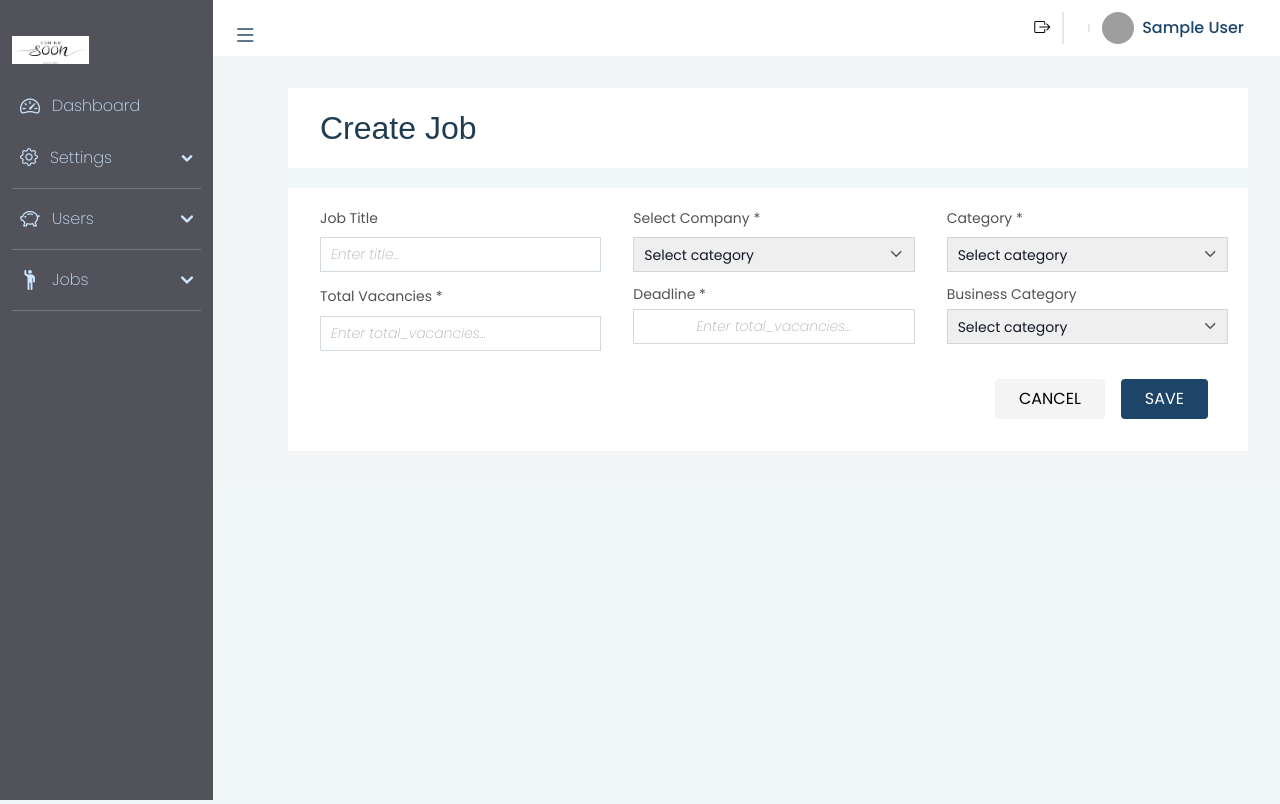
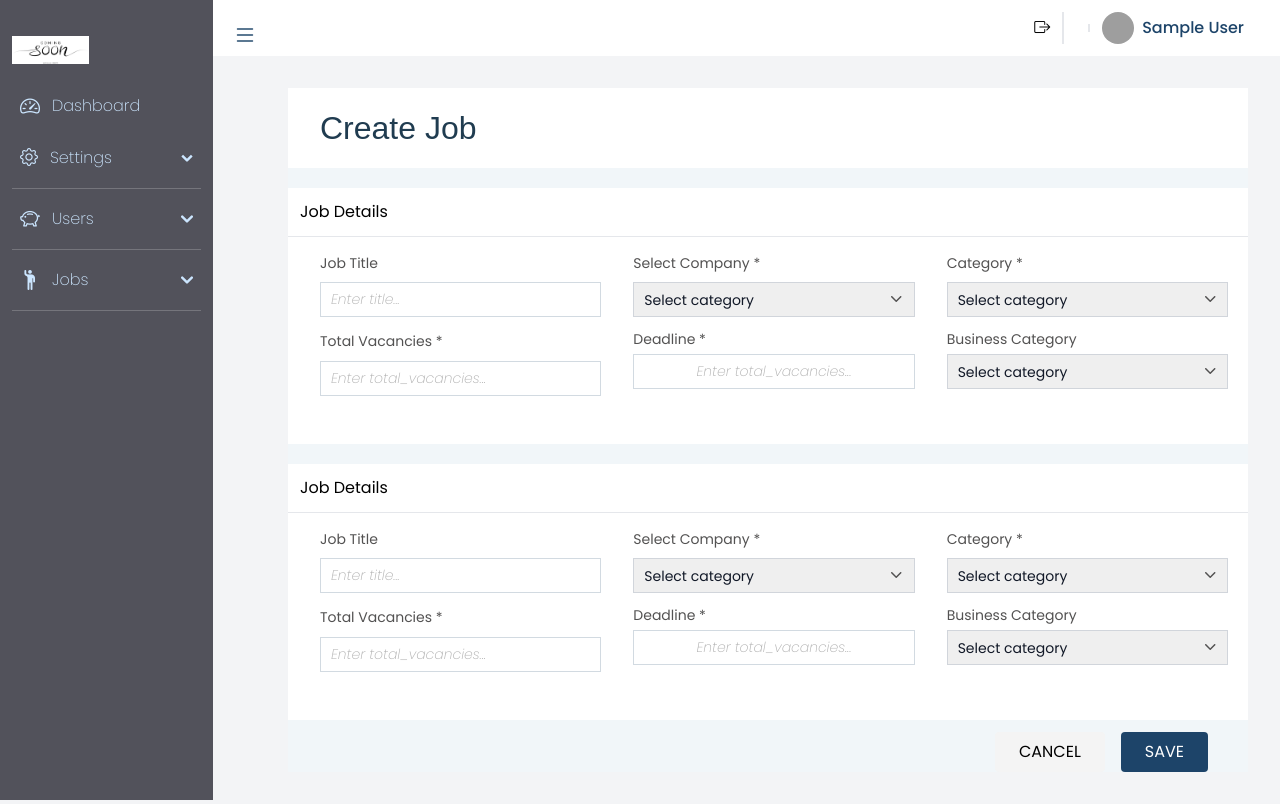
Before and after one commit to HDYadav/naka_front_end, a React (Create React App) app: page /create_job in a window 1280 px wide. Built offline with nearby package versions, Linux system fonts and the light colour scheme; no server answers; sample sign-in values are in the browser's storage; grey boxes are pictures that could not be loaded.

Commit message:
create job UI improved

```diff
--- a/src/components/company/CreateJob.js
+++ b/src/components/company/CreateJob.js
@@ -200,7 +200,6 @@ const CreateJob = () => {
             </div>
           </div>
 
-          <section className="bg-white mt-5 pt-5 py-8">
           <Formik
             initialValues={initialValues}
             validationSchema={validationSchema}
@@ -208,8 +207,10 @@ const CreateJob = () => {
           >
             {({ isSubmitting }) => (
               <Form id="companyProfileForm" encType="multipart/form-data">
-                  <div className="flex px-5 justify-between mb-4">
-                    <div className="ps-3 gap-x-8 justify-around font-poppins flex-wrap grid grid-cols-3">
+                <section className="bg-white mt-5 pt-0 py-8">
+                  <h3 className="text-base p-3 border-b border-gray-200 mb-4">Job Details</h3>
+                  <div className="flex px-5 justify-between mb-4 w-full">
+                    <div className="ps-3 gap-x-8 justify-around font-poppins flex-wrap grid grid-cols-3 w-full">
                       <Field name="job_title">
                         {({ field }) => (
                           <div className="mb-3">
@@ -385,6 +386,188 @@ const CreateJob = () => {
                       </div>
                     </div>
                   </div>
+                </section>
+
+                <section className="bg-white mt-5 pt-0 py-8">
+                  <h3 className="text-base p-3 border-b border-gray-200 mb-4">Job Details</h3>
+                  <div className="flex px-5 justify-between mb-4 w-full">
+                    <div className="ps-3 gap-x-8 justify-around font-poppins flex-wrap grid grid-cols-3 w-full">
+                      <Field name="job_title">
+                        {({ field }) => (
+                          <div className="mb-3">
+                            <label
+                              htmlFor="job_title"
+                              className="block mb-2 text-535252 text-16 font-400 text-535252"
+                            >
+                              Job Title
+                            </label>
+                            <input
+                              {...field}
+                              className="inputBorder text-sm block w-full p-2.5 italic"
+                              type="text"
+                              placeholder="Enter title..."
+                              onKeyUp={handleKeyUp}
+                            />
+                            <ErrorMessage
+                              name="job_title"
+                              component="div"
+                              className="text-red-500 text-sm"
+                            />
+                          </div>
+                        )}
+                      </Field>
+
+                      <Field name="Select Company *">
+                        {({ field }) => (
+                          <div>
+                            <label
+                              htmlFor="display_name"
+                              className="block mb-2 text-535252 text-16  font-400"
+                            >
+                              Select Company *
+                            </label>
+
+                            <Field
+                              as="select"
+                              id="business_category"
+                              name="business_category"
+                              className="form-select border border-gray-300 text-gray-900 text-sm block w-full px-2.5"
+                            >
+                              <option value="">Select category</option>
+                              <option value="1">Group 1</option>
+                              <option value="2">Group 2</option>
+                              <option value="3">Group 3</option>
+                              <option value="4">Group 4</option>
+                              <option value="5">Group 5</option>
+                            </Field>
+
+                            <ErrorMessage
+                              name="select_company"
+                              component="div"
+                              className="text-red-500 text-sm"
+                            />
+                          </div>
+                        )}
+                      </Field>
+
+                      <Field name="Category">
+                        {({ field }) => (
+                          <div>
+                            <label
+                              htmlFor="Category"
+                              className="block mb-2  text-535252 text-16  font-400 "
+                            >
+                              Category *
+                            </label>
+
+                            <Field
+                              as="select"
+                              id="category"
+                              name="category"
+                              className="form-select border border-gray-300 text-gray-900 text-sm block w-full px-2.5"
+                            >
+                              <option value="">Select category</option>
+                              <option value="1">Group 1</option>
+                              <option value="2">Group 2</option>
+                              <option value="3">Group 3</option>
+                              <option value="4">Group 4</option>
+                              <option value="5">Group 5</option>
+                            </Field>
+
+                            <ErrorMessage
+                              name="category"
+                              component="div"
+                              className="text-red-500 text-sm"
+                            />
+                          </div>
+                        )}
+                      </Field>
+
+                      <Field name="type">
+                        {({ field }) => (
+                          <div>
+                            <div className="mb-2">
+                              <label
+                                htmlFor="types"
+                                className="mb-1 text-535252 text-16 font-400"
+                              >
+                                Total Vacancies *
+                              </label>
+                            </div>
+
+                            <input
+                              {...field}
+                              className="inputBorder text-sm block w-full p-2.5 italic"
+                              type="text"
+                              placeholder="Enter total_vacancies..."
+                              onKeyUp={handleKeyUp}
+                            />
+                            <ErrorMessage
+                              name="total_vacancies"
+                              component="div"
+                              className="text-red-500 text-sm"
+                            />
+                          </div>
+                        )}
+                      </Field>
+
+                      <Field name="Deadline">
+                        {({ field }) => (
+                          <div>
+                            <div className="pe-2 flex self-end w-full text-center">
+                              <label
+                                htmlFor="Deadline *"
+                                className="mb-1 text-535252 text-16 font-400"
+                              >
+                                Deadline *
+                              </label>
+                            </div>
+
+                            <input
+                              {...field}
+                              className="flex items-center p-1 w-full text-center text-gray-500"
+                              type="text"
+                              placeholder="Enter total_vacancies..."
+                              onKeyUp={handleKeyUp}
+                            />
+                            <ErrorMessage
+                              name="total_vacancies"
+                              component="div"
+                              className="text-red-500 text-sm"
+                            />
+                          </div>
+                        )}
+                      </Field>
+
+                      <div className="">
+                        <label
+                          htmlFor="business_category"
+                          className="block mb-1 text-535252 text-16 font-400"
+                        >
+                          Business Category
+                        </label>
+                        <Field
+                          as="select"
+                          id="business_category"
+                          name="business_category"
+                          className="form-select border border-gray-300 text-gray-900 text-sm block w-full px-2.5"
+                        >
+                          <option value="">Select category</option>
+                          <option value="1">Group 1</option>
+                          <option value="2">Group 2</option>
+                          <option value="3">Group 3</option>
+                          <option value="4">Group 4</option>
+                          <option value="5">Group 5</option>
+                        </Field>
+                        <ErrorMessage
+                          name="business_category"
+                          component="div"
+                          className="text-red-500 text-sm"
+                        />
+                      </div>
+                    </div>
+                  </div>
+                </section>
 
                 <div className="flex px-10 font-poppins pt-3 justify-between">
                   <div></div>
@@ -407,7 +590,6 @@ const CreateJob = () => {
               </Form>
             )}
           </Formik>
-          </section>
 
           {/*
       <CompanyProfile />
```
Lines whose indentation alone changed are shown as unchanged.
